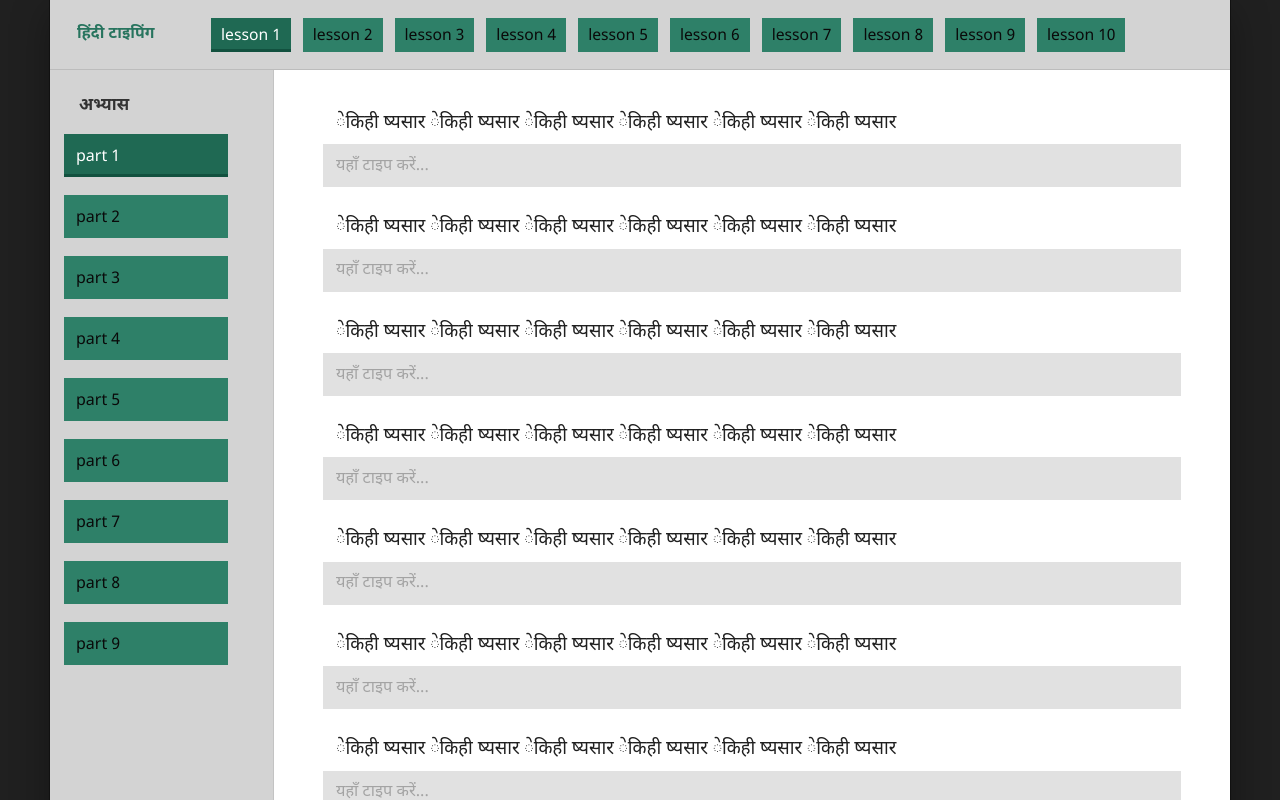
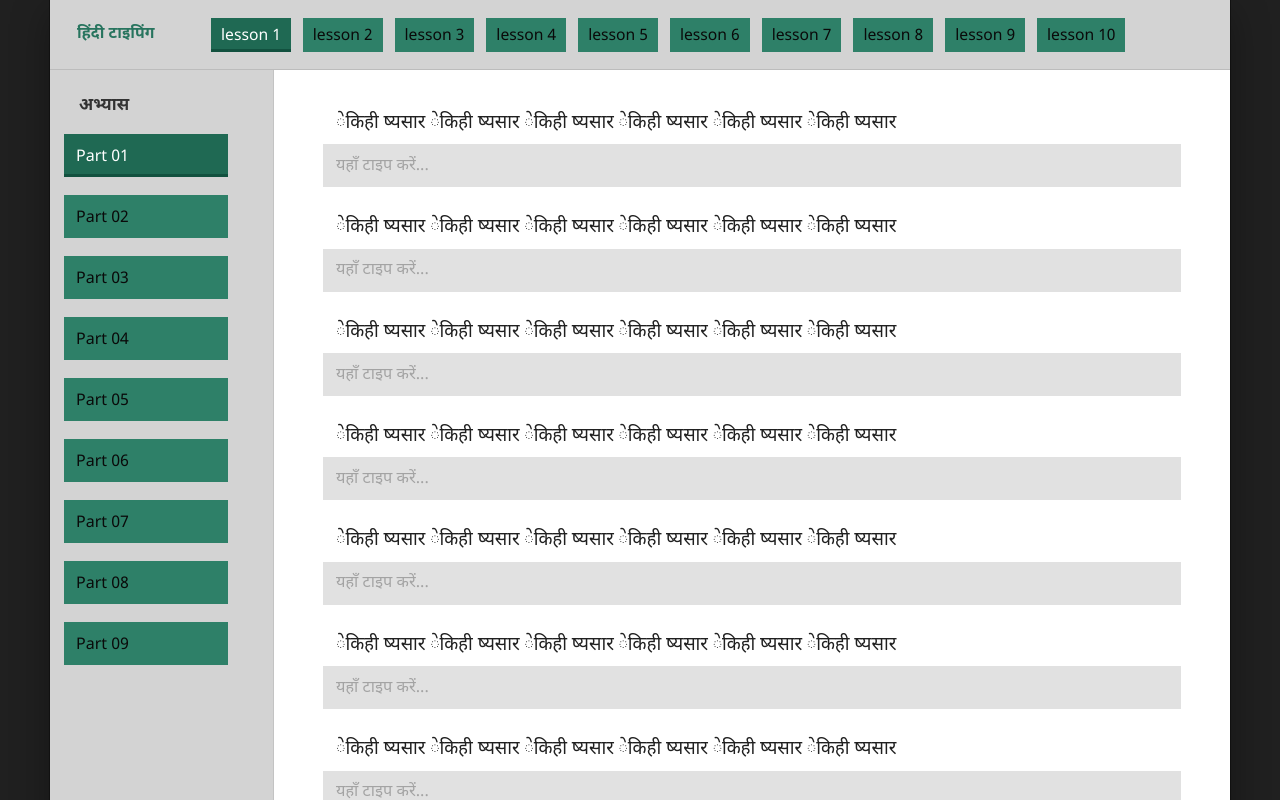
Before and after one commit to abhinayjangde/hindityping, a SvelteKit app: page / in a window 1280 px wide. Shown: the top 800 px of the page. Built offline with nearby package versions, Linux system fonts and the light colour scheme.

Commit message:
now sidebar will not scroll

```diff
--- a/src/routes/+page.svelte
+++ b/src/routes/+page.svelte
@@ -1,6 +1,6 @@
 <script lang="ts">
   const lessons = Array.from({ length: 10 }, (_, index) => `lesson ${index + 1}`);
-  const parts = ["part 1", "part 2", "part 3", "part 4", "part 5", "part 6", "part 7", "part 8", "part 9"];
+  const parts = ["Part 01", "Part 02", "Part 03", "Part 04", "Part 05", "Part 06", "Part 07", "Part 08", "Part 09"];
   const practiceText = "ेकिही ष्यसार";
   const practiceLines = Array.from(
     { length: 10 },
@@ -236,6 +236,9 @@
   }
 
   .parts-panel {
+    position: sticky;
+    top: 70px;
+    height: calc(100vh - 70px);
     padding: 25px 14px 30px;
     background: #d3d3d3;
     border-right: 1px solid #c3c3c3;
```
